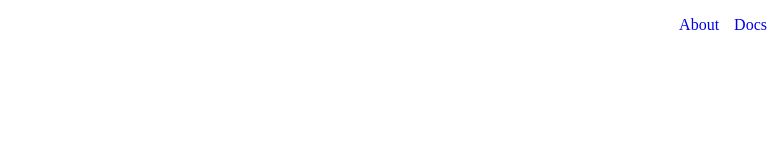
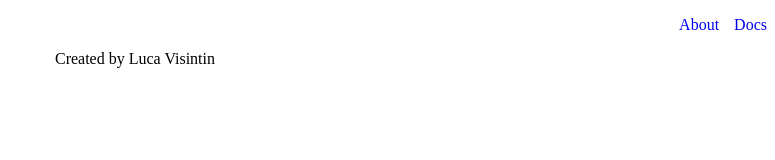
Before and after one commit to Luca-Vis/Luca_Visintin_Assignment1, a plain HTML site: page index.html in a window 1280 px wide. Shown: the whole page, without its empty margins (505-1280 px from the left). Drawn offline with Linux system fonts and the light colour scheme.

Commit message:
Created footer and aligned it to center

```diff
--- a/CSS/style.css
+++ b/CSS/style.css
@@ -10,3 +10,8 @@ nav li {
     list-style-type: none;
     margin-left: 15px;
 }
+
+footer {
+    display: flex;
+    justify-content: center;
+}
--- a/index.html
+++ b/index.html
@@ -14,6 +14,9 @@
                 </ul>
             </nav>
         </header>
+        <div class="footer">
+            <footer>Created by Luca Visintin</footer>
+        </div>
     </body>
 
 
```
